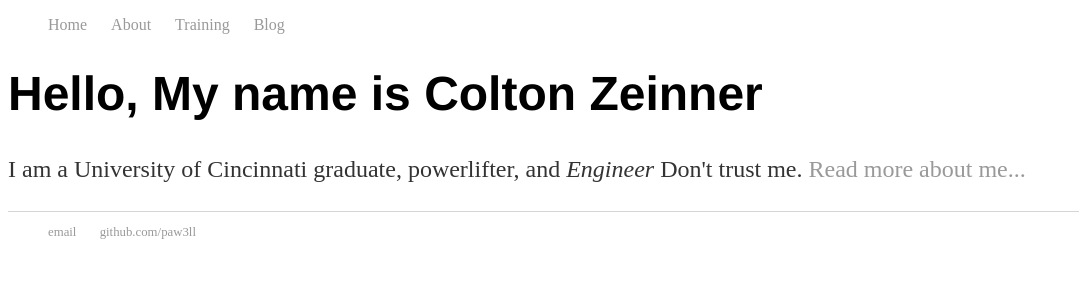
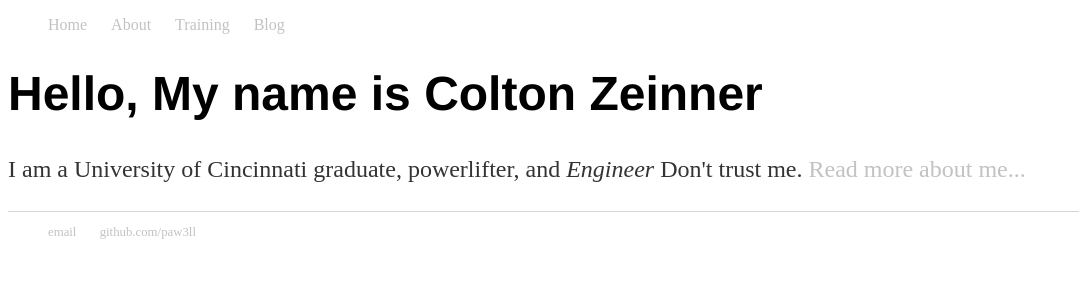
Before and after one commit to paw3ll/paw3ll.github.io, a Jekyll site: the page built from index.html, in a window 1280 px wide. Shown: the top 300 px of the page, without its empty margins (0-1079 px from the left). Built offline with Jekyll 4.4.1, drawn with Linux system fonts in a browser that asks for light colours.

Commit message:
Update main.css

```diff
--- a/css/main.css
+++ b/css/main.css
@@ -21,7 +21,7 @@ nav ul li, footer ul li
 a
 {
     text-decoration: none;
-    color: #999;
+    color: #9999;
 }
 
 a:hover
```
